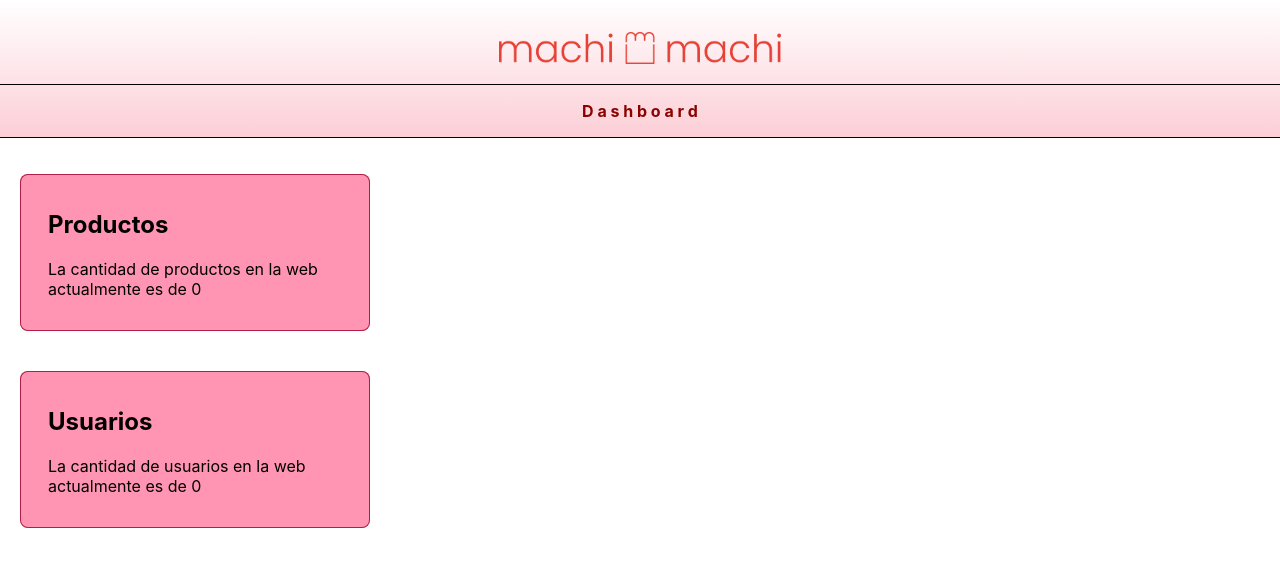
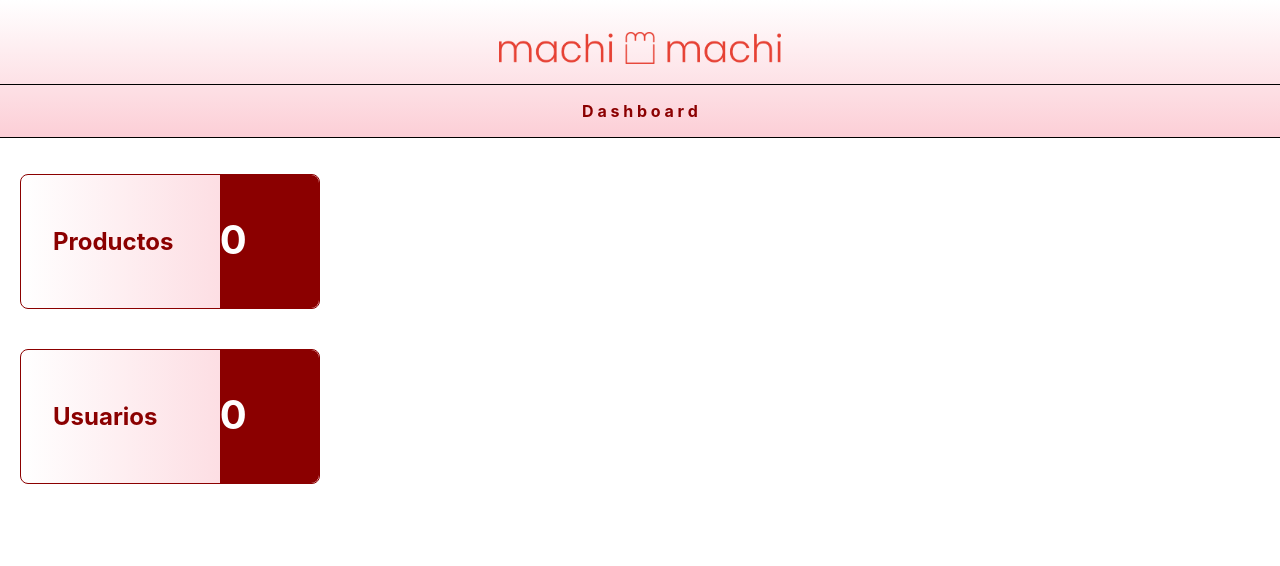
Before and after one commit to marianopettinati/grupo_6_machimachi_FE, a React (Create React App) app: page / in a window 1280 px wide. Shown: the top 566 px of the page. Built offline with nearby package versions, Linux system fonts and the light colour scheme; no server answers.

Commit message:
avance sobre estilos en dashboard

```diff
--- a/src/components/Card/Card.js
+++ b/src/components/Card/Card.js
@@ -26,8 +26,10 @@ const Card = ({
 
     return (
         <S.Card>
+            <S.Icon>
+              {title && renderTitle()}
+            </S.Icon>
             <S.TextWrapper>
-                {title && renderTitle()}
                 {description && renderDescription()}
             </S.TextWrapper>
         </S.Card>
--- a/src/components/Card/Card.styles.js
+++ b/src/components/Card/Card.styles.js
@@ -2,16 +2,29 @@ import styled, { css } from 'styled-components';
 
 export const Card = styled.div`
     display: flex;
-    padding: 16px 24px;
     border-radius: 8px;
-    background-color: #FF95B3;
-    box-shadow: inset 0 0 0 1px #B11E47;
+    border: solid darkred 1px;
+    background-image: linear-gradient(to right,white, rgb(252, 206, 214));
 `
 
 export const CardTitle = styled.div`
-  margin-bottom: 2px;
+  padding: 2em;
+`;
+
+export const Icon = styled.div`
+  width: 200px;
+  color: darkred;
+  font-weight: bolder;
+  justify-self: center;
+  border-radius: 8px;
 `;
 
 export const TextWrapper = styled.div`
-  margin-left: 4px;
+  width: 100px;
+  font-weight: bolder;
+  font-size: 40px;
+  border-radius:0px 8px 8px 0px;
+  justify-self: center;
+  background-color: darkred;
+  color white;
 `;
--- a/src/components/Panel/Panel.js
+++ b/src/components/Panel/Panel.js
@@ -30,10 +30,10 @@ const Panel = ({
 
     const renderDescription = () => {
         if(Type=='quantityProducts'){
-            return description = `La cantidad de productos en la web actualmente es de ${quantityProducts}`;
+            return description = ` ${quantityProducts}`;
         }
         if(Type=='quantityUsers'){
-            return description = `La cantidad de usuarios en la web actualmente es de ${quantityUsers}`;
+            return description = `${quantityUsers}`;
         }
     }
 
--- a/src/components/Panel/Panel.styles.js
+++ b/src/components/Panel/Panel.styles.js
@@ -1,6 +1,7 @@
 import styled, { css } from 'styled-components';
 
 export const Panel = styled.div`
-    width: 350px;
+    width: 300px;
     padding: 20px;
+
 `
```
Also changed, not shown: 1 other file (tests, documents, lock files or other folders).
